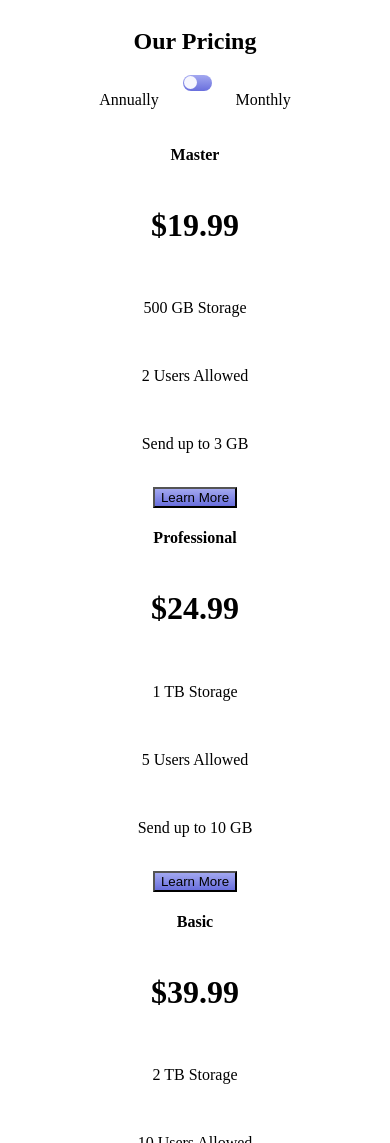
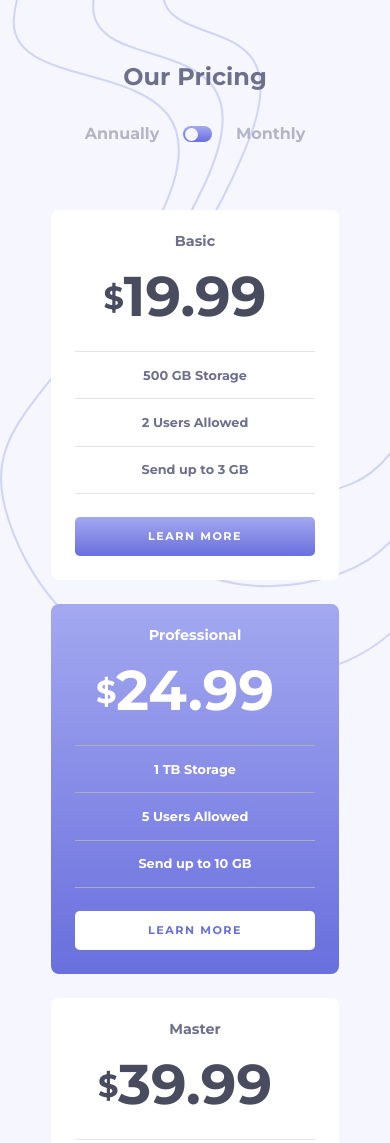
Before and after one commit to Tkharkhelauri/pricing-component-with-toggle, a plain HTML site: page index.html in a window 390 px wide. Shown: the top 1143 px of the page. Drawn offline with Linux system fonts and the light colour scheme.

Commit message:
mobile version

```diff
--- a/index.html
+++ b/index.html
@@ -5,7 +5,9 @@
 		<meta name="viewport" content="width=device-width, initial-scale=1.0" />
 		<link rel="icon" type="image/png" sizes="32x32" href="./images/favicon-32x32.png" />
 		<link rel="stylesheet" href="styles.css" />
+		<link rel="stylesheet" href="resets.css" />
 		<title>Pricing Component with Toggle Master</title>
+
 		<link rel="preconnect" href="https://fonts.googleapis.com" />
 		<link rel="preconnect" href="https://fonts.gstatic.com" crossorigin />
 		<link
@@ -15,7 +17,7 @@
 	</head>
 	<body>
 		<header class="header">
-			<h2 class="header__text t-centered">Our Pricing</h2>
+			<h2 class="header__h t-centered">Our Pricing</h2>
 			<div class="section-with-toggle">
 				<p class="header-p">Annually</p>
 
@@ -29,43 +31,43 @@
 		</header>
 
 		<main class="cards-container flex">
-			<div class="white-card flex centered">
-				<h4 class="plan-name">Master</h4>
+			<div class="white-card card flex centered">
+				<h4 class="plan-name">Basic</h4>
 				<h1 class="price"><span class="dollar">$</span>19.99</h1>
-				<br />
+				<div class="divider"></div>
 				<p class="features">500 GB Storage</p>
-				<br />
+				<div class="divider"></div>
 				<p class="features">2 Users Allowed</p>
-				<br />
+				<div class="divider"></div>
 				<p class="features">Send up to 3 GB</p>
-				<br />
-				<button class="more">Learn More</button>
+				<div class="divider"></div>
+				<button class="button-purple more">Learn More</button>
 			</div>
 
-			<div class="purple-card flex centered">
+			<div class="purple-card card flex centered">
 				<h4 class="plan-name">Professional</h4>
 				<h1 class="price"><span class="dollar">$</span>24.99</h1>
-				<br />
+				<div class="divider"></div>
 				<p class="features">1 TB Storage</p>
-				<br />
+				<div class="divider"></div>
 				<p class="features">5 Users Allowed</p>
-				<br />
+				<div class="divider"></div>
 				<p class="features">Send up to 10 GB</p>
-				<br />
-				<button class="more">Learn More</button>
+				<div class="divider"></div>
+				<button class="button-white more">Learn More</button>
 			</div>
 
-			<div class="white-card flex centered">
-				<h4 class="plan-name">Basic</h4>
+			<div class="white-card card flex centered">
+				<h4 class="plan-name">Master</h4>
 				<h1 class="price"><span class="dollar">$</span>39.99</h1>
-				<br />
+				<div class="divider"></div>
 				<p class="features">2 TB Storage</p>
-				<br />
+				<div class="divider"></div>
 				<p class="features">10 Users Allowed</p>
-				<br />
+				<div class="divider"></div>
 				<p class="features">Send up to 20 GB</p>
-				<br />
-				<button class="more">Learn More</button>
+				<div class="divider"></div>
+				<button class="button-purple more">Learn More</button>
 			</div>
 			<!-- <div class="purple-card"></div>
       <div class="white-card"></div> -->
--- a/resets.css
+++ b/resets.css
@@ -22,7 +22,7 @@ figure,
 blockquote,
 dl,
 dd {
-	margin-block-end: 0;
+	margin-block: 0;
 }
 
 /* Remove list styles on ul, ol elements with a list role, which suggests default styling will be removed */
@@ -36,6 +36,7 @@ body {
 	min-height: 100vh;
 	line-height: 1.5;
 	margin: 0;
+	font-weight: 700;
 	font-family: var(--ff-primary), var(--ff-fallback);
 }
 
--- a/styles.css
+++ b/styles.css
@@ -5,6 +5,8 @@
 	--col-vdark: #494c5f;
 	--col-lpurp: #a3a8f0;
 	--col-dpurp: #696fdd;
+	--col-div-purple: #abadb9;
+	--col-div-light: #e4e4e4;
 
 	--ff-primary: 'Montserrat';
 	--ff-fallback: sans-serif;
@@ -27,9 +29,67 @@ body {
 	flex-direction: column;
 	align-items: center;
 	justify-content: center;
+	background-color: var(--col-white);
+	background-image: url(/images/bg-top.svg);
+	background-repeat: no-repeat;
+	background-size: contain;
 }
-button {
-	background: linear-gradient(to bottom, var(--col-lpurp) 0%, var(--col-dpurp) 100%);
+.header {
+	display: flex;
+	flex-direction: column;
+	color: var(--col-dgrey);
+	gap: 2rem;
+	margin: 4rem;
+}
+/* .header-h {
+
+} */
+.plan-name {
+	font-size: 0.9rem;
+
+}
+.dollar {
+	font-size: 2rem;
+	position: absolute;
+	top: 14px;
+	left: -20px;
+}
+.price {
+	position: relative;
+	margin-block: 1rem;
+	font-size: 3.5rem;
+	color: var(--col-vdark);
+}
+.purple-card .price {
+	color: #fff;
+}
+.white-card .divider {
+	border-bottom: 1px solid var(--col-div-light);
+}
+.purple-card .divider {
+	border-bottom: 1px solid var(--col-div-purple);
+}
+.divider {
+	border-bottom: 1px solid var(--col-div-light);
+		width: 100%;
+		margin: 0.45rem 0;
+	}
+
+.features {
+font-size: 0.8rem;
+padding: 0.4rem;
+}
+
+.section-with-toggle {
+	display: flex;
+	align-items: center;
+	justify-content: center;
+	text-align: center;
+	color: var(--col-lgrey);
+
+}
+.header-p {
+	margin: 0;
 }
 .cards-container,
 .white-card,
@@ -65,7 +125,7 @@ button {
 	background: linear-gradient(to bottom, var(--col-lpurp) 0%, var(--col-dpurp) 100%);
 }
 
-/* Style the white circle of toggle */
+/* Style the white circle of toggle and it's movement */
 .toggle + label::after {
 	position: absolute;
 	left: 0.1rem;
@@ -77,7 +137,7 @@ button {
 	transition: 300ms ease-in-out;
 }
 
-/* Style the white circle of toggle */
+/* Trigger the white circle movement */
 .toggle:checked + label::after {
 	transform: translateX(100%);
 
@@ -90,3 +150,41 @@ button {
 	margin-inline: 1.5rem;
 	display: inline-block;
 }
+.cards-container {
+	gap: 1.5rem;98
+
+}
+.card {
+	border-radius: 0.5rem;
+	padding: 1.5rem;
+}
+.white-card {
+	background-color: #fff;
+	color: var(--col-dgrey);
+}
+.purple-card {
+	background: linear-gradient(to bottom, var(--col-lpurp) 0%, var(--col-dpurp) 100%);
+	color: #fff;
+}
+.purple-card > h1 {
+	color: #fff;
+}
+
+.more {
+	border: none;
+	border-radius: 0.3rem;
+	width: 15rem;
+	padding: 0.7rem;
+	text-transform: uppercase;
+	font-size: 0.7rem;
+	margin-top: 1rem;
+	letter-spacing: 1.5px;
+}
+.button-purple {
+	background: linear-gradient(to bottom, var(--col-lpurp) 0%, var(--col-dpurp) 100%);
+	color: white;
+}
+.button-white {
+	background-color: #fff;
+	color: var(--col-dpurp);
+}
```
